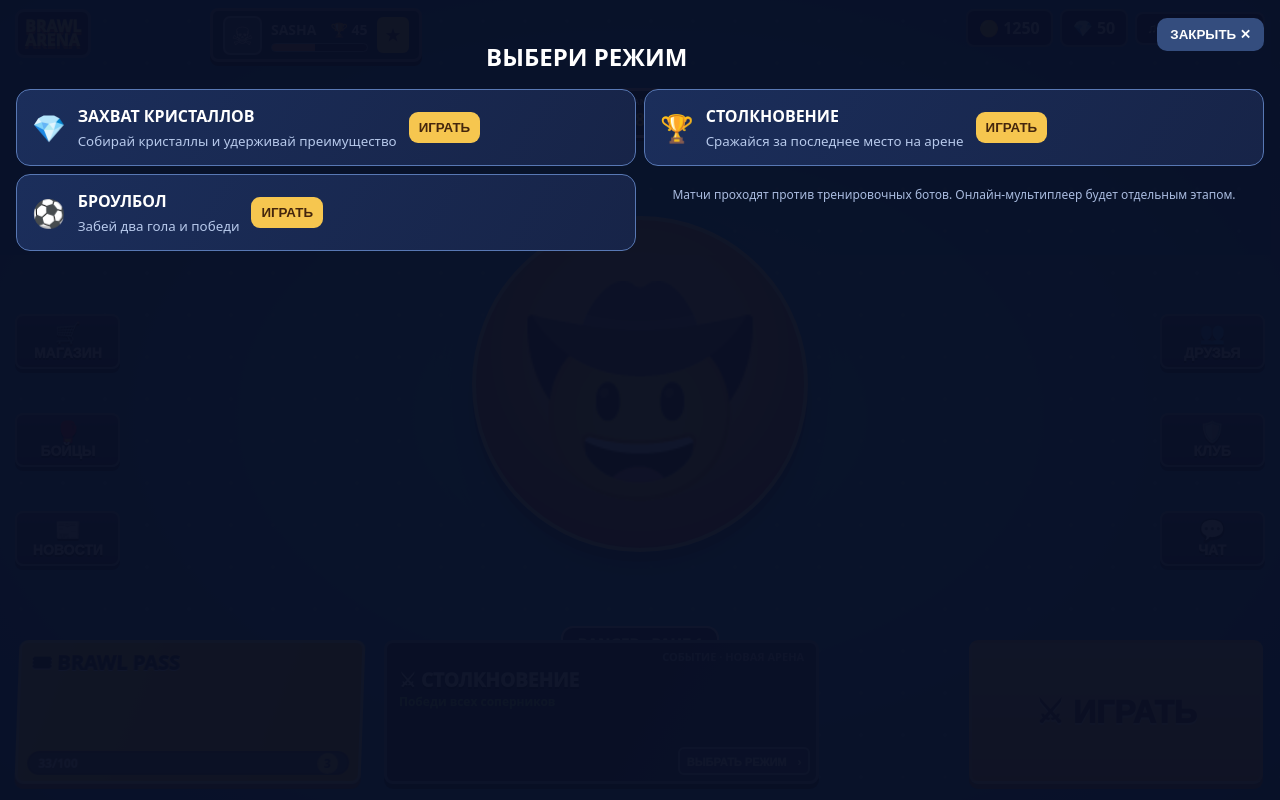
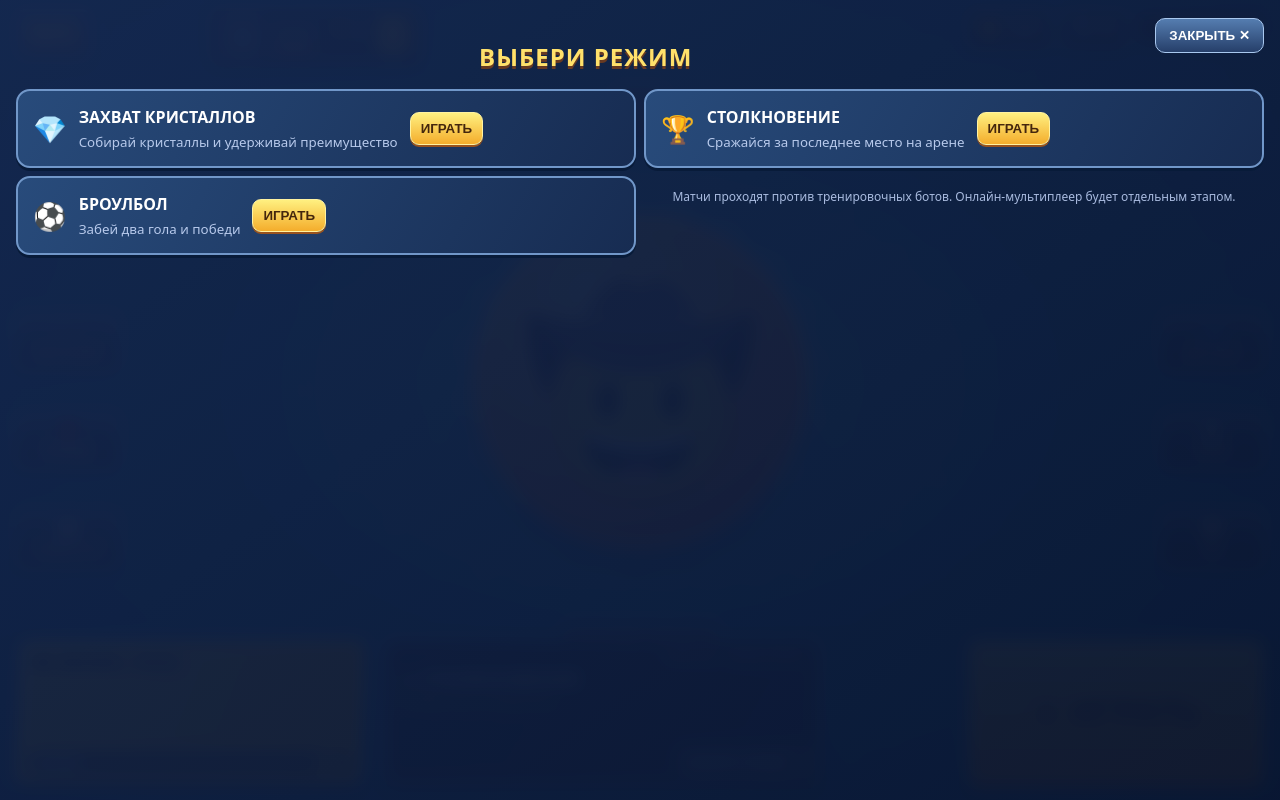
Before and after one commit to redieiekdrjr-code/Brawl-Arena-Online., a website: page app/src/main/assets/index.html in a window 1280 px wide. Both pictures are taken after a click on the button "⚔ ИГРАТЬ". Drawn offline with Linux system fonts and the light colour scheme.

Commit message:
Polish arcade lobby visuals and game UI

```diff
--- a/app/src/main/assets/index.html
+++ b/app/src/main/assets/index.html
@@ -135,7 +135,30 @@
 }
 </style>
 
-</head><body>
+<style>
+/* Arcade lobby polish: original presentation, not copied game assets */
+body{background:radial-gradient(ellipse at 50% 48%,#43d9e7 0%,#168acb 42%,#07529d 100%)}
+body:before{content:"";position:fixed;inset:0;pointer-events:none;opacity:.2;background:radial-gradient(circle,#fff 0 2px,transparent 3px);background-size:46px 46px}
+.logo{background:linear-gradient(#294c80,#14284c);border:3px solid #9ec8f3;border-radius:9px;box-shadow:0 4px #092044;color:#ffe36d}
+.wallet .pill{background:linear-gradient(#243b67,#101f40);border:2px solid #9db9df;box-shadow:0 3px #091a37}
+.side-menu button{background:linear-gradient(180deg,#4774aa,#203c69 65%,#15294d);border:2px solid #c2ddff;box-shadow:0 4px #09234a,inset 0 1px #ffffff70;border-radius:10px}
+.side-menu button:active,.primary:active{transform:translateY(3px);filter:brightness(.92)}
+.stage:before{content:"";position:absolute;width:min(48vh,38vw);height:min(48vh,38vw);border-radius:50%;background:repeating-conic-gradient(#ffffff1c 0 9deg,transparent 9deg 18deg);filter:drop-shadow(0 12px 10px #003c7655);animation:arenaSpin 36s linear infinite}
+.stage:after{content:"";position:absolute;width:min(41vh,32vw);height:min(41vh,32vw);border:3px dashed #e9fbff88;border-radius:50%;box-shadow:0 0 0 10px #ffffff12,0 0 0 22px #ffffff09;pointer-events:none}
+@keyframes arenaSpin{to{transform:rotate(360deg)}}
+.orb{position:relative;z-index:1;background:radial-gradient(circle at 34% 22%,#fff6bd 0%,#ffc45d 32%,#f17b39 66%,#9a4b73 100%);border:5px solid #fff0a9;box-shadow:inset 0 -12px 0 #713d4b44,0 8px 0 #15528c,0 16px 28px #003a7b88,0 0 0 5px #ffffff35;text-shadow:0 5px 0 #713d4b66;animation:heroBob 2.8s ease-in-out infinite}
+@keyframes heroBob{50%{transform:translateY(-7px)}}
+.fighter-name{z-index:2;background:linear-gradient(#294d7d,#14294d);border:2px solid #e8f4ff;box-shadow:0 3px #092044}
+.primary{background:linear-gradient(#fff17a,#ffc12d 60%,#ed8b1c);border:3px solid #fff1a5;color:#63300b;text-shadow:0 1px #fff8;box-shadow:0 5px #984b19,inset 0 2px #fff9;letter-spacing:1px}
+.profile-strip,.rank-badge,.bottom-pass,.event-card{box-shadow:0 5px #09234a,0 9px 18px #003b7655}
+.panel{background:linear-gradient(145deg,#14264cf7,#09152ff7);backdrop-filter:blur(8px)}
+.panel h2{color:#ffe16b;text-shadow:0 3px #673a22;letter-spacing:1px}
+.panel .item{background:linear-gradient(120deg,#284b7b,#172c52);border:2px solid #7197c9;box-shadow:0 3px #081b39}
+.panel .action{background:linear-gradient(#fff080,#f4ad2c);border:1px solid #fff2a1;box-shadow:0 2px #99521d}
+.close{background:linear-gradient(#557db0,#263f6a);border:1px solid #a9c8ef}
+#attack{border-color:#fff4b1;box-shadow:0 5px #8b3c1a,0 0 0 5px #ffffff22}
+#stick{box-shadow:0 0 0 5px #ffffff18,inset 0 0 20px #ffffff22}
+</style></head><body>
 <header class="top"><div class="logo">BRAWL<br>ARENA</div><div class="wallet"><div class="pill">🟡 <span id="coins">1250</span></div><div class="pill">💎 <span id="gems">50</span></div><button id="musicToggle" onclick="toggleMusic()" aria-label="Включить музыку">♫ ВКЛ. МУЗЫКУ</button></div></header>
 <aside class="side-menu left" aria-label="Игровое меню">
 <button onclick="openPanel('shop')"><span>🛒</span>МАГАЗИН</button>
```
